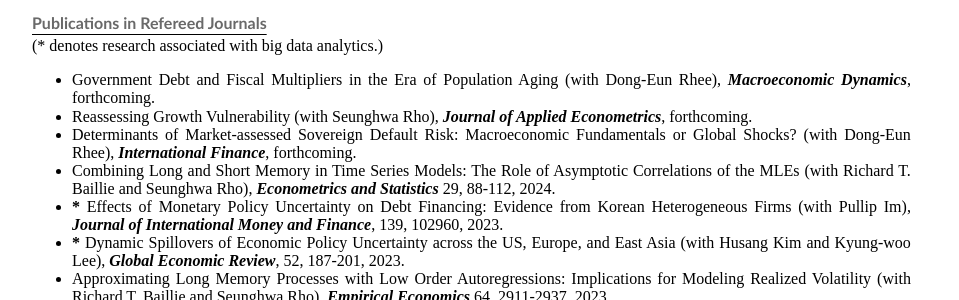
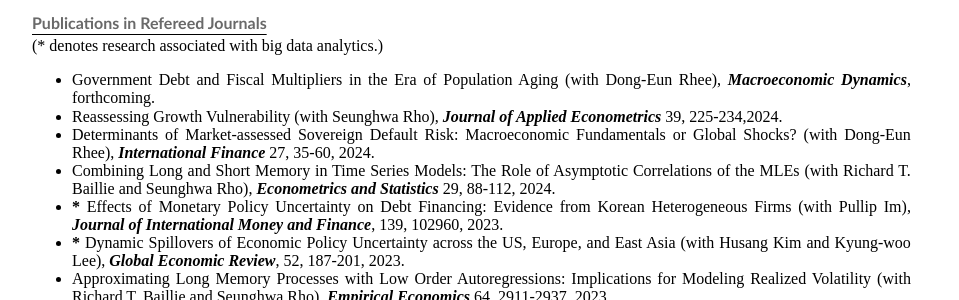
Before and after one commit to dooyeoncho/dooyeoncho.github.io, a Jekyll site: the page built from pages/research.html, in a window 1280 px wide. Shown: the part 193-493 px from the top of the page, without its empty margins (160-1119 px from the left). Built offline with Jekyll 4.4.1, drawn with Linux system fonts in a browser that asks for light colours.

Commit message:
Update research.html

```diff
--- a/pages/research.html
+++ b/pages/research.html
@@ -25,8 +25,8 @@
 <div><b><p style="text-decoration: underline; text-underline-position:under;"><font color="dimgray" face="Gill Sans", sans-serif;>Publications in Refereed Journals</font></p></b></div> </div></li>(* denotes research associated with big data analytics.)</li></div>
 		<div><ul>
 			<span><li>Government Debt and Fiscal Multipliers in the Era of Population Aging (with Dong-Eun Rhee), <em property="italic"><b>Macroeconomic Dynamics</b></em>, forthcoming.</li></span>
-                        <span><li>Reassessing Growth Vulnerability (with Seunghwa Rho), <em property="italic"><b>Journal of Applied Econometrics</b></em>, forthcoming.</li></span>
-			<span><li>Determinants of Market-assessed Sovereign Default Risk: Macroeconomic Fundamentals or Global Shocks? (with Dong-Eun Rhee), <em property="italic"><b>International Finance</b></em>, forthcoming.</li></span>
+                        <span><li>Reassessing Growth Vulnerability (with Seunghwa Rho), <em property="italic"><b>Journal of Applied Econometrics</b></em> 39, 225-234,2024.</li></span>
+			<span><li>Determinants of Market-assessed Sovereign Default Risk: Macroeconomic Fundamentals or Global Shocks? (with Dong-Eun Rhee), <em property="italic"><b>International Finance</b></em> 27, 35-60, 2024.</li></span>
 			<span><li>Combining Long and Short Memory in Time Series Models: The Role of Asymptotic Correlations of the MLEs (with Richard T. Baillie and Seunghwa Rho), <em property="italic"><b>Econometrics and Statistics</b></em> 29, 88-112, 2024.</li></span>
 			<span><li><b>*</b> Effects of Monetary Policy Uncertainty on Debt Financing: Evidence from Korean Heterogeneous Firms (with Pullip Im), <em property="italic"><b>Journal of International Money and Finance</b></em>, 139, 102960, 2023.</li></span>
 			<span><li><b>*</b> Dynamic Spillovers of Economic Policy Uncertainty across the US, Europe, and East Asia (with Husang Kim and Kyung-woo Lee), <em property="italic"><b>Global Economic Review</b></em>, 52, 187-201, 2023.</li></span>
```
